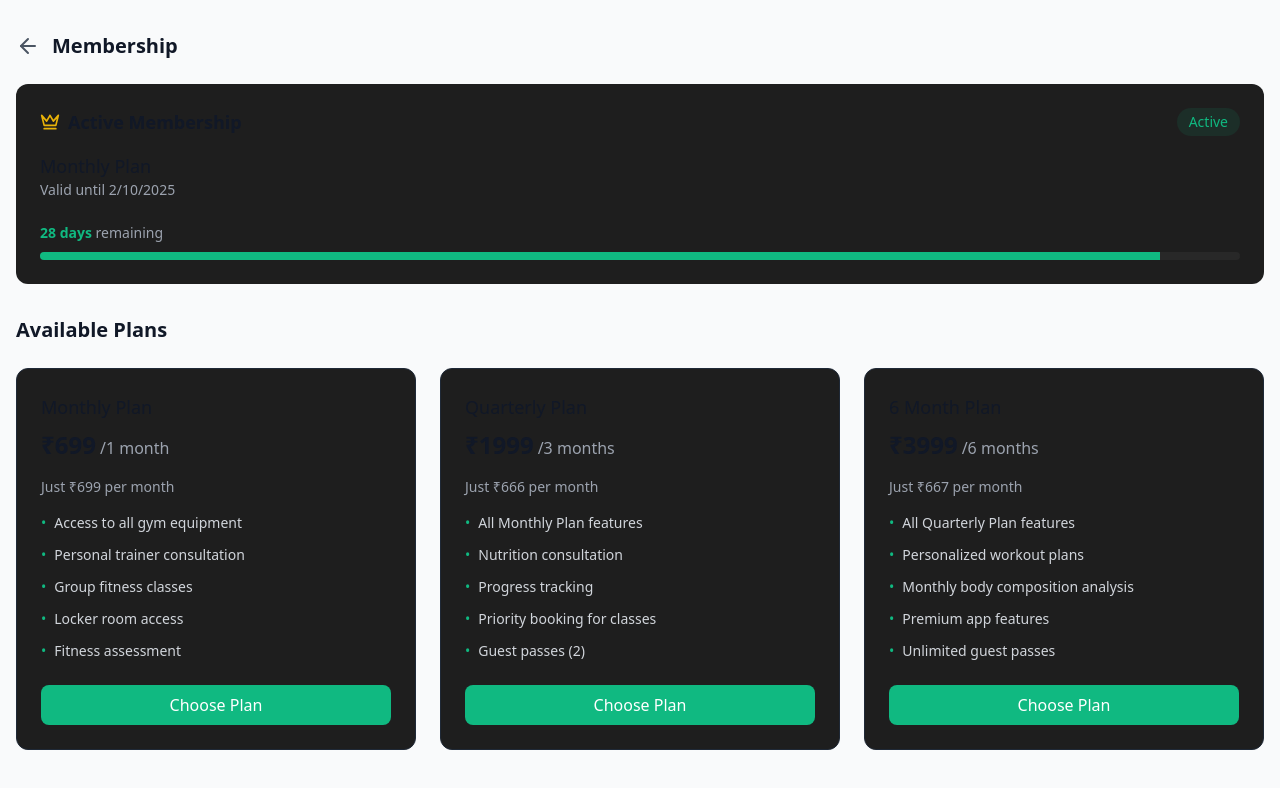
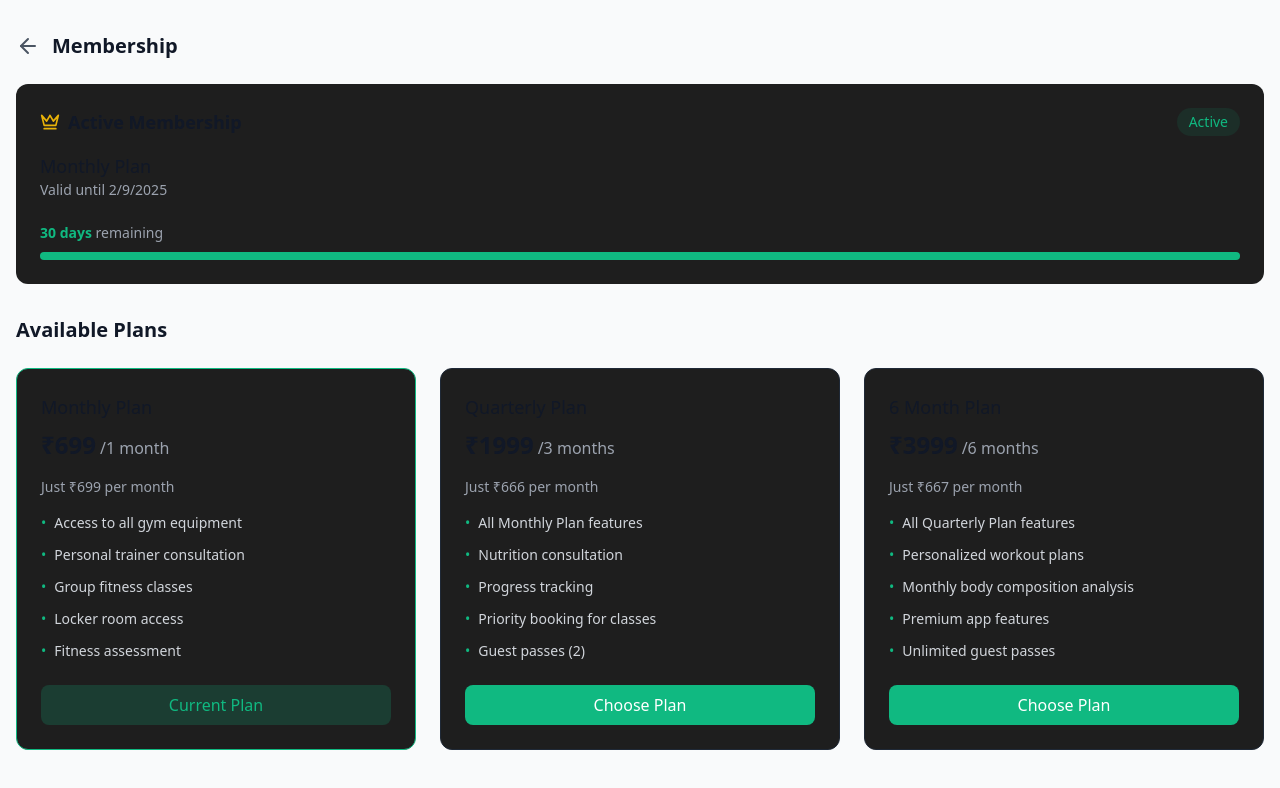
Before and after one commit to super-mogger/Triple_A, a React (Vite) app: page /membership in a window 1280 px wide. Shown: the top 788 px of the page. Built offline with nearby package versions, Linux system fonts and the light colour scheme; no server answers; the database is empty; sample sign-in values are in the browser's storage.

Commit message:
new-code8

```diff
--- a/src/pages/MembershipDetails.tsx
+++ b/src/pages/MembershipDetails.tsx
@@ -1,6 +1,7 @@
 import React from 'react';
 import { ArrowLeft, Crown } from 'lucide-react';
 import { useNavigate } from 'react-router-dom';
+import { usePayment } from '../context/PaymentContext';
 
 interface Plan {
   id: string;
@@ -58,12 +59,20 @@ const plans: Plan[] = [
 
 export default function MembershipDetails() {
   const navigate = useNavigate();
-  const activePlan = {
-    name: 'Monthly Plan',
-    validUntil: '2/10/2025',
-    daysRemaining: 28,
-    totalDays: 30
-  };
+  const { membership } = usePayment();
+
+  // Calculate days remaining
+  const daysRemaining = membership?.endDate
+    ? Math.ceil((new Date(membership.endDate).getTime() - new Date().getTime()) / (1000 * 60 * 60 * 24))
+    : 0;
+
+  // Calculate total days
+  const totalDays = membership?.startDate && membership?.endDate
+    ? Math.ceil((new Date(membership.endDate).getTime() - new Date(membership.startDate).getTime()) / (1000 * 60 * 60 * 24))
+    : 30;
+
+  // Get active plan details
+  const activePlan = membership?.planId ? plans.find(p => p.id === membership.planId) : null;
 
   return (
     <div className="min-h-screen bg-gray-50 dark:bg-[#121212] py-8">
@@ -86,32 +95,40 @@ export default function MembershipDetails() {
               <Crown className="w-5 h-5 text-yellow-500" />
               <h2 className="text-lg font-semibold">Active Membership</h2>
             </div>
-            <span className="px-3 py-1 bg-emerald-500/10 text-emerald-500 text-sm rounded-full">
-              Active
+            <span className={`px-3 py-1 ${
+              membership?.isActive
+                ? 'bg-emerald-500/10 text-emerald-500'
+                : 'bg-red-500/10 text-red-500'
+            } text-sm rounded-full`}>
+              {membership?.isActive ? 'Active' : 'Inactive'}
             </span>
           </div>
 
           <div className="mb-4">
-            <h3 className="text-lg font-medium">{activePlan.name}</h3>
-            <p className="text-sm text-gray-400">Valid until {activePlan.validUntil}</p>
+            <h3 className="text-lg font-medium">{activePlan?.name || 'No Active Plan'}</h3>
+            <p className="text-sm text-gray-400">
+              {membership?.endDate ? `Valid until ${new Date(membership.endDate).toLocaleDateString()}` : 'Not subscribed'}
+            </p>
           </div>
 
+          {membership?.isActive && (
             <div className="relative pt-1">
               <div className="flex items-center justify-between mb-2">
                 <div className="text-right">
                   <span className="text-sm font-semibold text-emerald-500">
-                  {activePlan.daysRemaining} days
+                    {daysRemaining} days
                   </span>
                   <span className="text-sm text-gray-400"> remaining</span>
                 </div>
               </div>
               <div className="overflow-hidden h-2 text-xs flex rounded bg-[#282828]">
                 <div
-                style={{ width: `${(activePlan.daysRemaining / activePlan.totalDays) * 100}%` }}
+                  style={{ width: `${(daysRemaining / totalDays) * 100}%` }}
                   className="shadow-none flex flex-col text-center whitespace-nowrap text-white justify-center bg-emerald-500"
                 ></div>
               </div>
             </div>
+          )}
         </div>
 
         {/* Available Plans */}
@@ -121,7 +138,11 @@ export default function MembershipDetails() {
             {plans.map((plan) => (
               <div
                 key={plan.id}
-                className="bg-[#1E1E1E] rounded-xl p-6 border border-gray-800 hover:border-gray-700 transition-colors"
+                className={`bg-[#1E1E1E] rounded-xl p-6 border ${
+                  membership?.planId === plan.id
+                    ? 'border-emerald-500'
+                    : 'border-gray-800 hover:border-gray-700'
+                } transition-colors`}
               >
                 <h3 className="text-lg font-medium mb-2">{plan.name}</h3>
                 <div className="flex items-baseline gap-1 mb-4">
@@ -139,8 +160,15 @@ export default function MembershipDetails() {
                     </li>
                   ))}
                 </ul>
-                <button className="w-full bg-emerald-500 hover:bg-emerald-600 text-white py-2 rounded-lg font-medium transition-colors">
-                  Choose Plan
+                <button
+                  className={`w-full ${
+                    membership?.planId === plan.id
+                      ? 'bg-emerald-500/20 text-emerald-500 cursor-default'
+                      : 'bg-emerald-500 hover:bg-emerald-600 text-white'
+                  } py-2 rounded-lg font-medium transition-colors`}
+                  disabled={membership?.planId === plan.id}
+                >
+                  {membership?.planId === plan.id ? 'Current Plan' : 'Choose Plan'}
                 </button>
               </div>
             ))}
```
Lines whose indentation alone changed are shown as unchanged.
